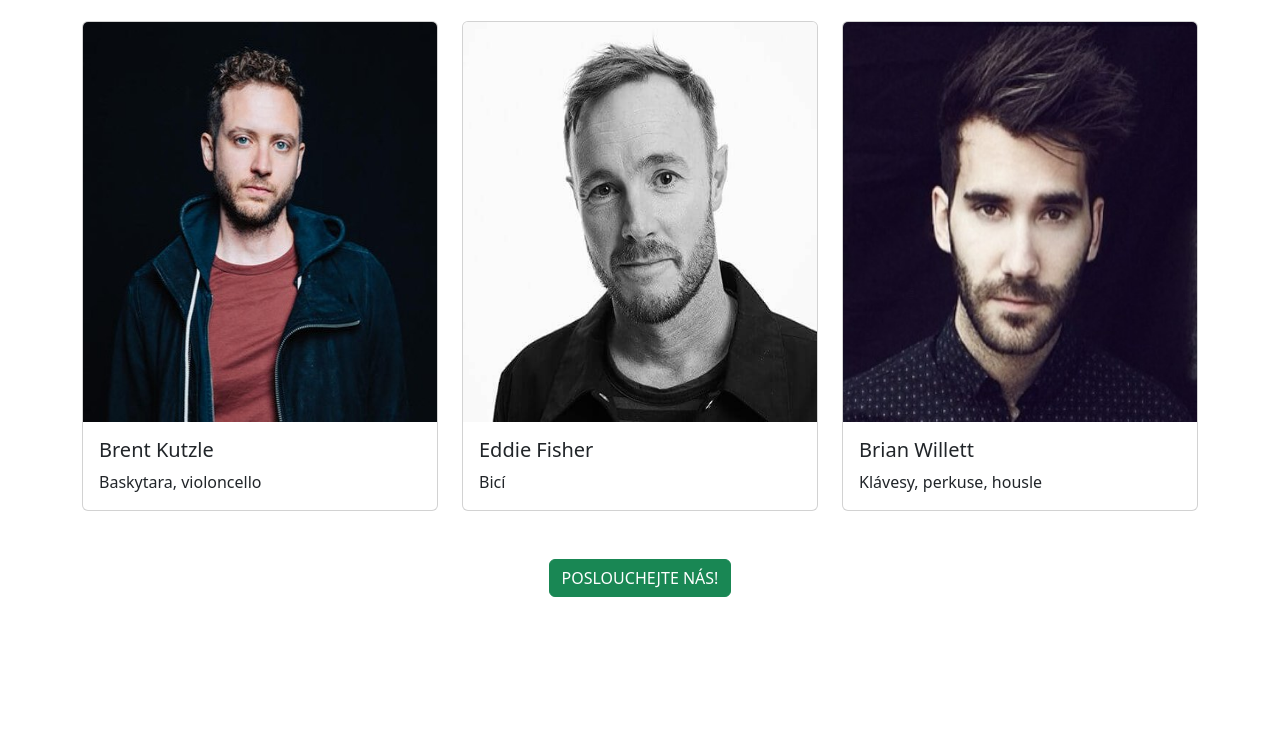
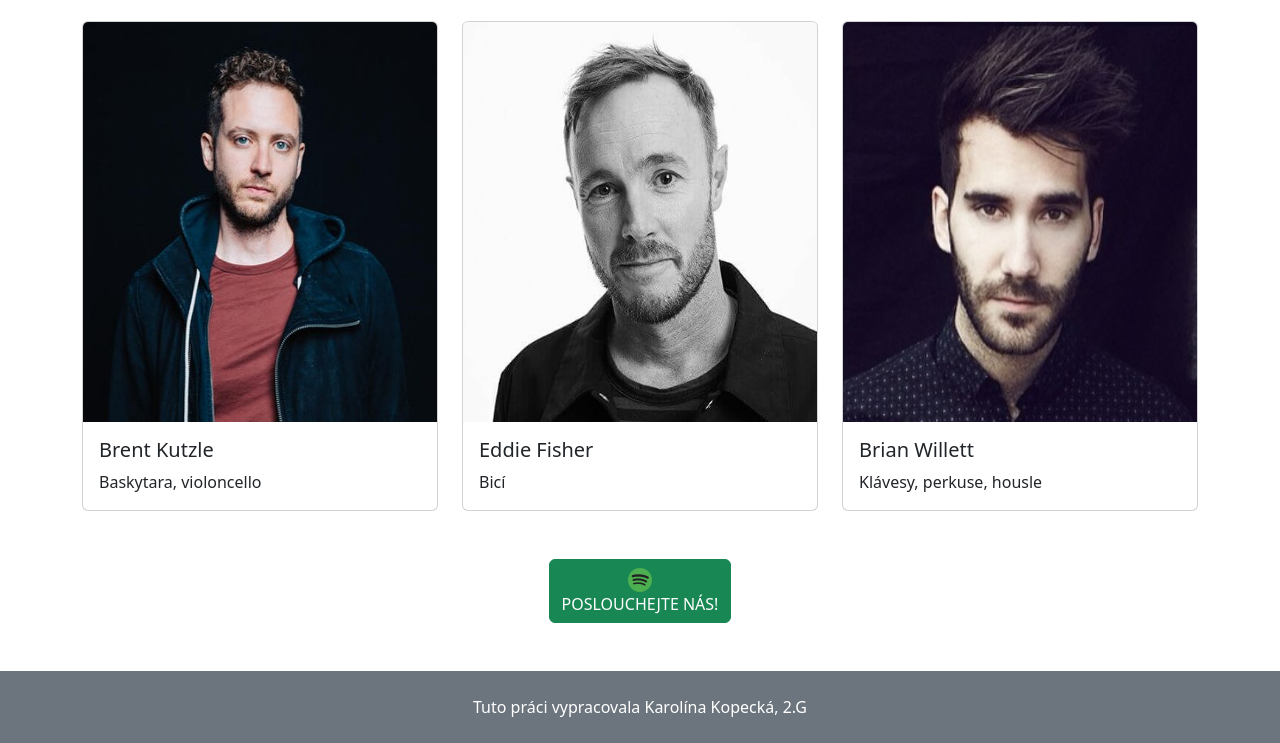
Before and after one commit to Karol-inka/04-kapela, a plain HTML site: page index.html in a window 1280 px wide. Shown: the part 1310-2053 px from the top of the page. Before the commit the page ends 1955 px from the top, so only its background shows below. Drawn offline with nearby package versions, Linux system fonts and the light colour scheme.

Commit message:
03-commit

```diff
--- a/index.html
+++ b/index.html
@@ -143,9 +143,12 @@
       </section>
 
         <div class="container d-flex justify-content-center p-5">
-          <a href="https://open.spotify.com/artist/5Pwc4xIPtQLFEnJriah9YJ?si=Rnwm9CksR_W0vXre7GlEHA"><button type="button" class="btn btn-success">POSLOUCHEJTE NÁS!</button></a>
+          <a href="https://open.spotify.com/artist/5Pwc4xIPtQLFEnJriah9YJ?si=Rnwm9CksR_W0vXre7GlEHA"><button type="button" class="btn btn-success"><img src="img/spotify_2111624.png"><br>POSLOUCHEJTE NÁS!</button></a>
         </div>
 
+          <footer>
+            <p class="m-0 text-center pt-4 pb-4 text-white bg-secondary">Tuto práci vypracovala Karolína Kopecká, 2.G</p>
+          </footer>
 
     <script src="https://cdn.jsdelivr.net/npm/bootstrap@5.3.3/dist/js/bootstrap.bundle.min.js" integrity="sha384-YvpcrYf0tY3lHB60NNkmXc5s9fDVZLESaAA55NDzOxhy9GkcIdslK1eN7N6jIeHz" crossorigin="anonymous"></script>
   </body>
```
Also changed, not shown: img/spotify_2111624.png (added).
